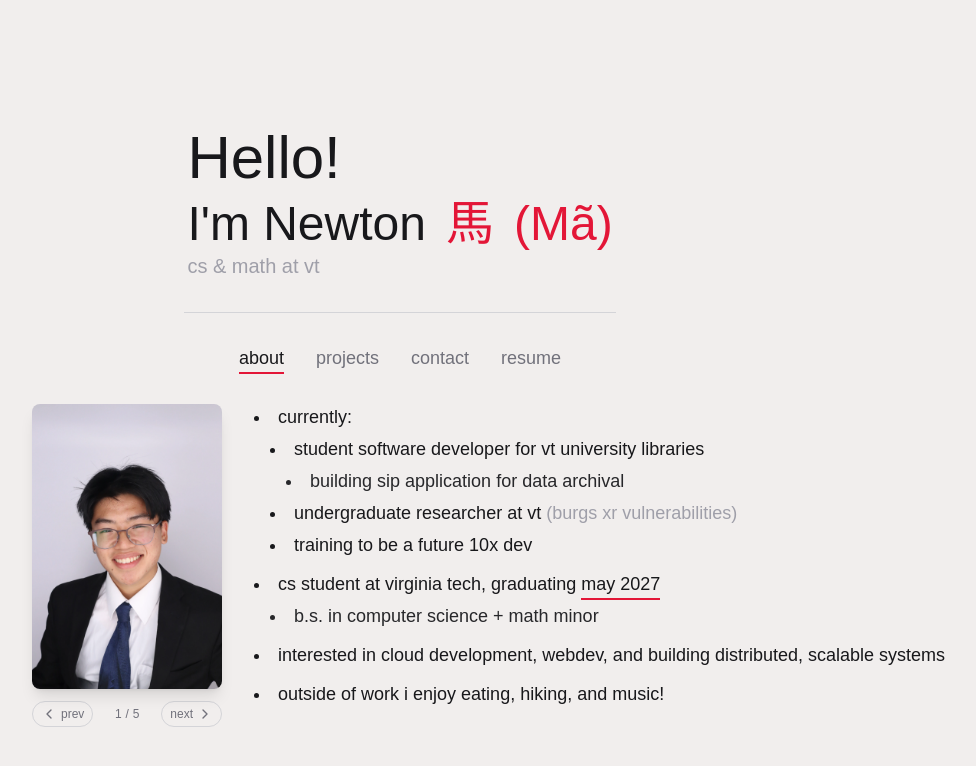
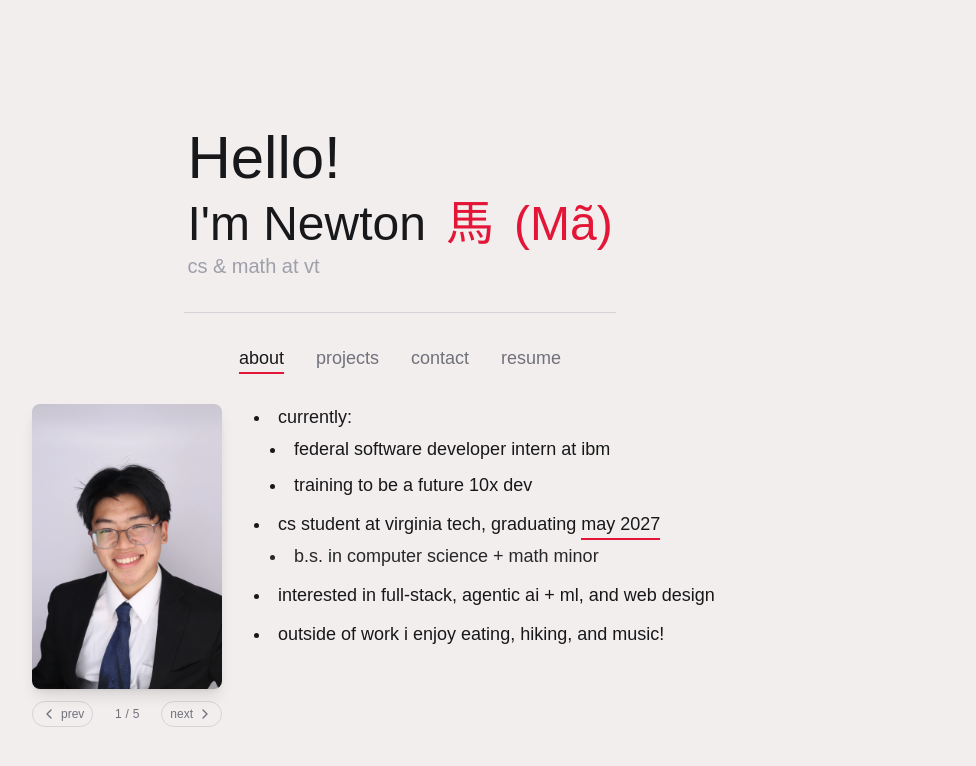
Before and after one commit to newtonma7/newtonwebsite, a Next.js app: page / in a window 1280 px wide. Both pictures are taken after a click on the element "about". Shown: the top 766 px of the page, without its empty margins (240-1216 px from the left). Built offline with nearby package versions, Linux system fonts and the light colour scheme; a web font is replaced by a local one.

Commit message:
summer 2026 edit

```diff
--- a/src/components/About.tsx
+++ b/src/components/About.tsx
@@ -108,12 +108,12 @@ export default function About(){
                         <span>currently:</span>
                         <ul className="mt-1 ml-4 flex flex-col gap-1 list-disc list-inside text-lg">
                             <li>
-                                student software developer for vt university libraries
+                                federal software developer intern at IBM
                                 <ul className="mt-1 ml-4 flex flex-col gap-1 list-disc list-inside text-lg">
-                                <span className=" text-zinc-800"><li>building SIP application for data archival</li></span>
+                                {/*<span className=" text-zinc-800"><li>building SIP application for data archival</li></span>*/}
                                 </ul>
                             </li>
-                            <li>undergraduate researcher at vt <span className=" text-zinc-400">(BURGS XR vulnerabilities)</span></li>
+                            {/*<li>undergraduate researcher at vt <span className=" text-zinc-400">(BURGS XR vulnerabilities)</span></li>}*/}
                             <li>training to be a future 10x dev</li>
                         </ul>
                     </li>
@@ -122,7 +122,7 @@ export default function About(){
                         <span className=" text-zinc-800"><li>B.S. in computer science + math minor </li></span>
                         </ul>
                     </li>
-                    <li>interested in cloud development, webdev, and building distributed, scalable systems</li>
+                    <li>interested in full-stack, agentic ai + ML, and web design</li>
                     <li>outside of work i enjoy eating, hiking, and music!</li>
                 </ul>
             </div>
```
